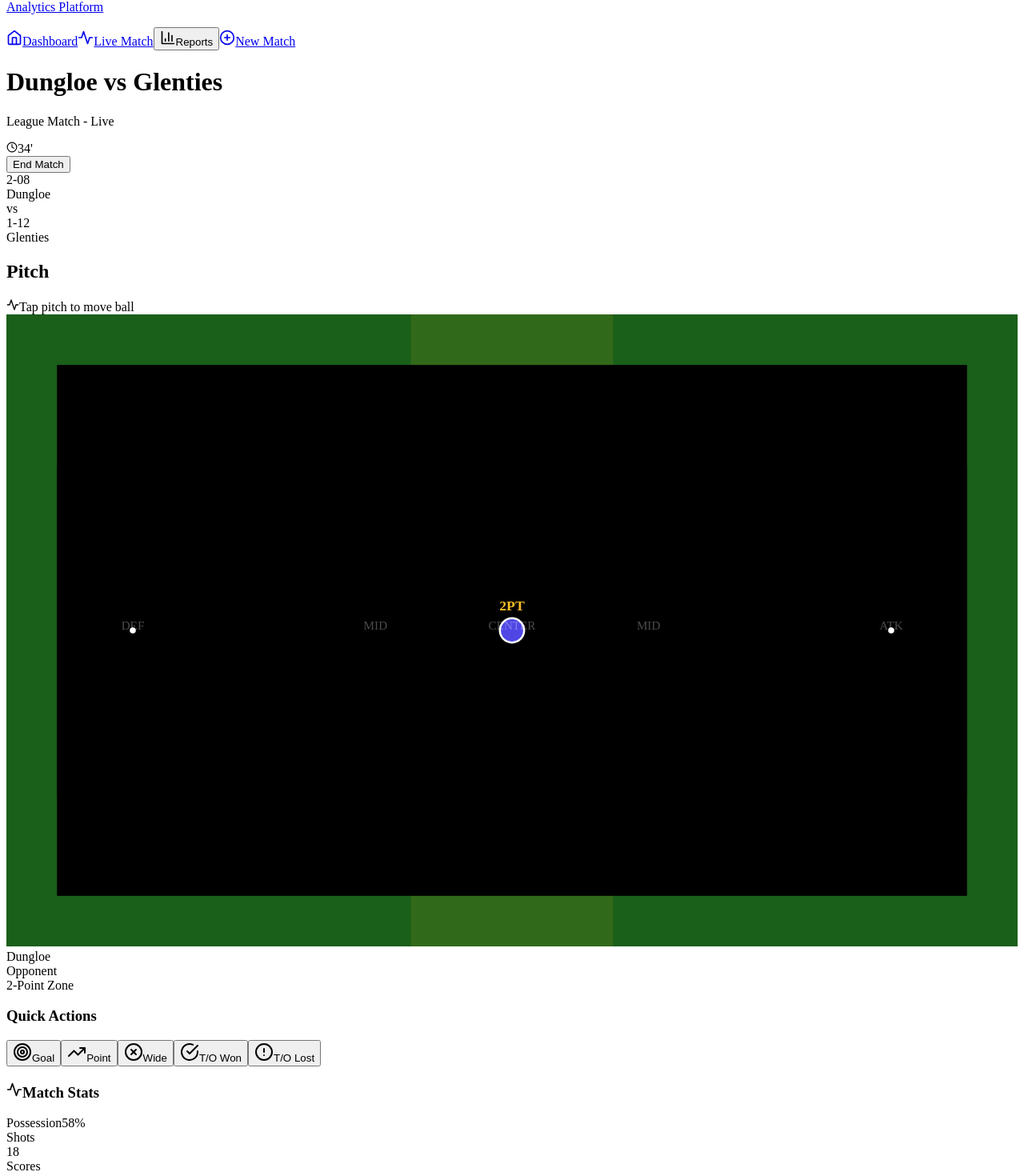
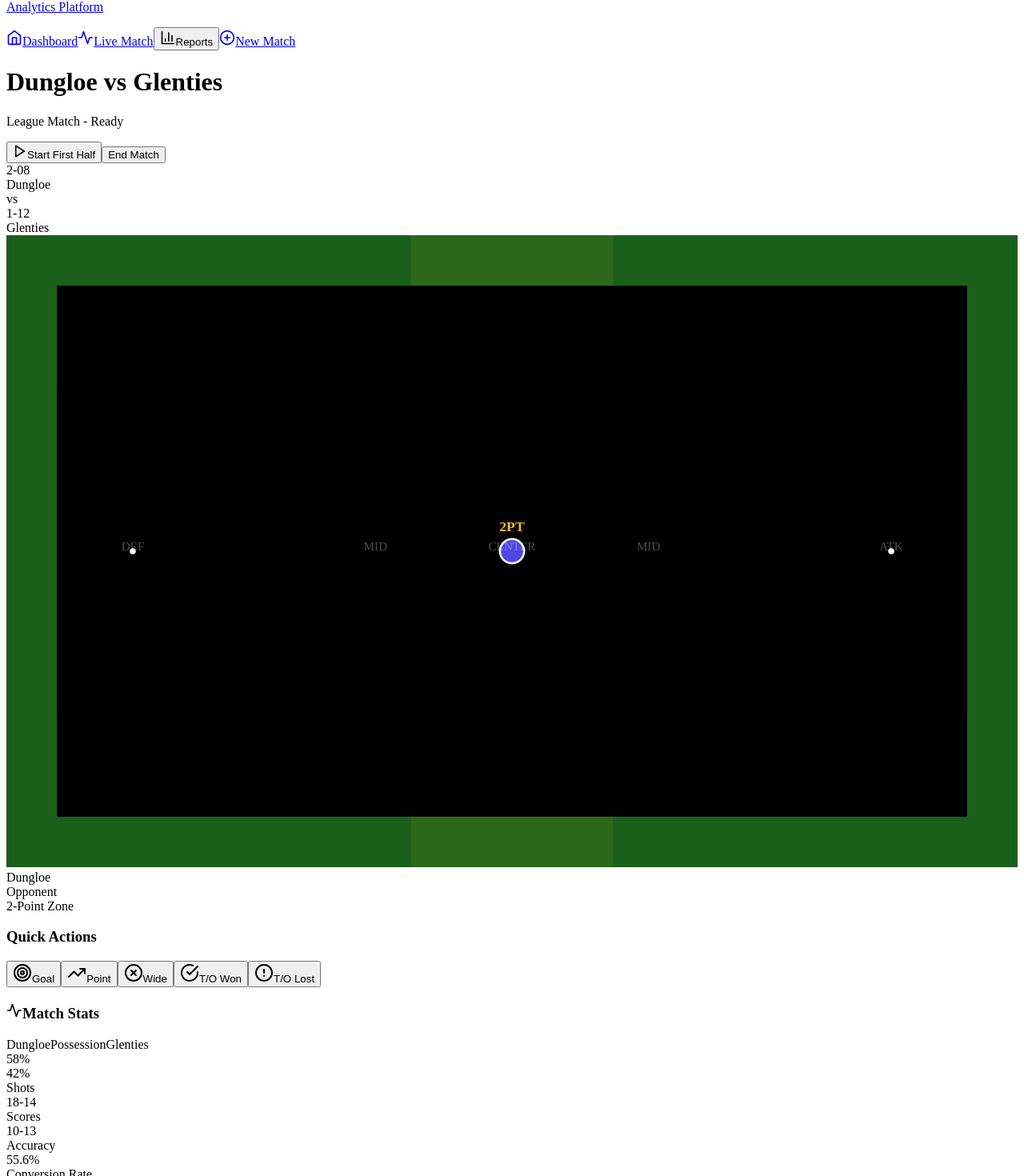
Before and after one commit to owenodgitpull/onestat-gaa-analytics, a React (Vite) app in the folder frontend/: page /match/new in a window 1280 px wide. Shown: the part 93-1563 px from the top of the page at 80% size. Built offline with nearby package versions, Linux system fonts and the light colour scheme; the HTML template or start-up script is replaced by a standard one.

Commit message:
feat: Improve UI - text readability, split stats, match flow, GAA pitch semi-circles

```diff
--- a/frontend/src/components/GAAPitch.tsx
+++ b/frontend/src/components/GAAPitch.tsx
@@ -61,14 +61,9 @@ export default function GAAPitch({
         {/* Pitch background */}
         <rect width="1000" height="625" fill="#1a5f1a" />
 
-        {/* 2-Point Zone Overlay (40m zones) */}
+        {/* 2-Point Zone Overlay (40m zones) - NO LABEL */}
         {showZones && (
-          <>
-            <rect x="400" y="0" width="200" height="625" fill="rgba(251, 191, 36, 0.1)" />
-            <text x="500" y="320" textAnchor="middle" fill="rgba(251, 191, 36, 0.5)" fontSize="24" fontWeight="bold">
-              2-POINT ZONE
-            </text>
-          </>
+          <rect x="400" y="0" width="200" height="625" fill="rgba(251, 191, 36, 0.08)" />
         )}
 
         {/* Outer boundary */}
@@ -103,14 +98,28 @@ export default function GAAPitch({
         <rect x="50" y="250" width="50" height="125" className="pitch-line" />
         <rect x="900" y="250" width="50" height="125" className="pitch-line" />
 
-        {/* D-zones (13m arcs) */}
+        {/* Semi-circles (20.5m - large arcs behind goals) */}
         <path
-          d="M 180 575 Q 180 490, 180 312.5 Q 180 235, 180 50"
+          d="M 180 175 A 130 130 0 0 0 180 450"
           className="pitch-line"
+          fill="none"
         />
         <path
-          d="M 820 50 Q 820 135, 820 312.5 Q 820 390, 820 575"
+          d="M 820 175 A 130 130 0 0 1 820 450"
           className="pitch-line"
+          fill="none"
+        />
+
+        {/* D-zones (13m arcs - smaller arcs inside semi-circles) */}
+        <path
+          d="M 180 240 A 80 80 0 0 0 180 385"
+          className="pitch-line"
+          fill="none"
+        />
+        <path
+          d="M 820 240 A 80 80 0 0 1 820 385"
+          className="pitch-line"
+          fill="none"
         />
 
         {/* Penalty spots */}
--- a/frontend/src/pages/MatchRecording.tsx
+++ b/frontend/src/pages/MatchRecording.tsx
@@ -11,8 +11,11 @@ import {
   User,
   Users,
   Clock,
-  Activity
+  Activity,
+  Play
 } from 'lucide-react'
+
+type MatchPhase = 'not_started' | 'first_half' | 'half_time' | 'second_half' | 'finished'
 
 export default function MatchRecording() {
   const { matchId } = useParams()
@@ -22,20 +25,22 @@ export default function MatchRecording() {
     y: 50,
     team: PossessionTeam.DUNGLOE
   })
+  const [matchPhase, setMatchPhase] = useState<MatchPhase>('not_started')
+  const [minute, setMinute] = useState(0)
 
   // Mock match data
   const match = {
     opponent: 'Glenties',
     score: { dungloe: { goals: 2, points: 8 }, opponent: { goals: 1, points: 12 } },
-    minute: 34,
-    status: 'in_progress'
+    minute: minute,
+    status: matchPhase
   }
 
   const stats = {
-    possession: 58,
-    shots: 18,
-    scores: 10,
-    wides: 5,
+    possession: { dungloe: 58, opponent: 42 },
+    shots: { dungloe: 18, opponent: 14 },
+    scores: { dungloe: 10, opponent: 13 },
+    wides: { dungloe: 5, opponent: 3 },
     accuracy: 55.6,
     conversionRate: 62.5,
     turnovers: { won: 9, lost: 6 },
@@ -48,6 +53,24 @@ export default function MatchRecording() {
     alert(`${eventType} - Player selection modal coming next!`)
   }
 
+  const startHalf = () => {
+    if (matchPhase === 'not_started') {
+      setMatchPhase('first_half')
+      // TODO: Start timer
+      alert('First half started! Timer will begin counting up to 30 minutes.')
+    } else if (matchPhase === 'half_time') {
+      setMatchPhase('second_half')
+      // TODO: Continue timer
+      alert('Second half started! Timer continues.')
+    }
+  }
+
+  const getPhaseButtonText = () => {
+    if (matchPhase === 'not_started') return 'Start First Half'
+    if (matchPhase === 'half_time') return 'Start Second Half'
+    return null
+  }
+
   return (
     <div className="min-h-screen pb-8">
       {/* Match Header */}
@@ -57,13 +80,21 @@ export default function MatchRecording() {
             <h1 className="text-3xl font-bold text-gradient">
               Dungloe vs {match.opponent}
             </h1>
-            <p className="text-white/60 mt-1">League Match - Live</p>
+            <p className="text-white/60 mt-1">League Match - {matchPhase === 'not_started' ? 'Ready' : 'Live'}</p>
           </div>
           <div className="flex items-center space-x-4">
-            <div className="badge badge-success flex items-center space-x-2">
-              <Clock size={14} />
-              <span>{match.minute}'</span>
-            </div>
+            {matchPhase !== 'not_started' && (
+              <div className="badge badge-success flex items-center space-x-2">
+                <Clock size={14} />
+                <span>{match.minute}'</span>
+              </div>
+            )}
+            {getPhaseButtonText() && (
+              <button className="btn-primary flex items-center space-x-2" onClick={startHalf}>
+                <Play size={18} />
+                <span>{getPhaseButtonText()}</span>
+              </button>
+            )}
             <button className="btn-danger" onClick={() => navigate('/')}>
               End Match
             </button>
@@ -92,13 +123,6 @@ export default function MatchRecording() {
         {/* Main Pitch Area */}
         <div className="lg:col-span-2 space-y-4">
           <div className="glass-card p-6">
-            <div className="flex items-center justify-between mb-4">
-              <h2 className="text-xl font-bold">Pitch</h2>
-              <div className="flex items-center space-x-2 text-sm text-white/60">
-                <Activity size={16} />
-                <span>Tap pitch to move ball</span>
-              </div>
-            </div>
             <GAAPitch
               ballPosition={ballPosition}
               onBallMove={setBallPosition}
@@ -156,50 +180,71 @@ export default function MatchRecording() {
         {/* Live Stats Sidebar */}
         <div className="space-y-4">
           <div className="glass-card p-6">
-            <h3 className="text-lg font-semibold mb-4 flex items-center space-x-2">
-              <Activity size={20} />
+            <h3 className="text-lg font-semibold mb-4 flex items-center space-x-2 text-white">
+              <Activity size={20} className="text-white" />
               <span>Match Stats</span>
             </h3>
 
-            {/* Possession */}
+            {/* Possession - Split Bar */}
             <div className="mb-6">
-              <div className="flex justify-between text-sm mb-2">
-                <span className="text-white/80">Possession</span>
-                <span className="text-gradient font-semibold">{stats.possession}%</span>
+              <div className="flex justify-between text-xs font-semibold mb-2 text-slate-900">
+                <span>Dungloe</span>
+                <span>Possession</span>
+                <span>{match.opponent}</span>
               </div>
-              <div className="h-3 bg-white/10 rounded-full overflow-hidden">
+              <div className="h-8 bg-white/10 rounded-lg overflow-hidden flex">
                 <div
-                  className="h-full bg-gradient-to-r from-indigo-600 to-purple-600 transition-all duration-500"
-                  style={{ width: `${stats.possession}%` }}
-                />
+                  className="bg-gradient-to-r from-indigo-600 to-purple-600 flex items-center justify-center text-white text-sm font-bold transition-all duration-500"
+                  style={{ width: `${stats.possession.dungloe}%` }}
+                >
+                  {stats.possession.dungloe}%
+                </div>
+                <div
+                  className="bg-red-600 flex items-center justify-center text-white text-sm font-bold transition-all duration-500"
+                  style={{ width: `${stats.possession.opponent}%` }}
+                >
+                  {stats.possession.opponent}%
+                </div>
               </div>
             </div>
 
             {/* Stats Grid */}
             <div className="space-y-3">
               <div className="stat-card bg-white/5 !p-4">
-                <div className="stat-label">Shots</div>
-                <div className="stat-value text-2xl">{stats.shots}</div>
+                <div className="text-slate-900 text-xs font-semibold mb-2">Shots</div>
+                <div className="flex justify-between text-lg font-bold">
+                  <span className="text-indigo-400">{stats.shots.dungloe}</span>
+                  <span className="text-white/40">-</span>
+                  <span className="text-red-400">{stats.shots.opponent}</span>
+                </div>
               </div>
 
               <div className="stat-card bg-white/5 !p-4">
-                <div className="stat-label">Scores</div>
-                <div className="stat-value text-2xl text-emerald-400">{stats.scores}</div>
+                <div className="text-slate-900 text-xs font-semibold mb-2">Scores</div>
+                <div className="flex justify-between text-lg font-bold">
+                  <span className="text-emerald-400">{stats.scores.dungloe}</span>
+                  <span className="text-white/40">-</span>
+                  <span className="text-red-400">{stats.scores.opponent}</span>
+                </div>
               </div>
 
               <div className="stat-card bg-white/5 !p-4">
-                <div className="stat-label">Accuracy</div>
-                <div className="stat-value text-2xl">{stats.accuracy}%</div>
+                <div className="text-slate-900 text-xs font-semibold mb-2">Accuracy</div>
+                <div className="stat-value text-2xl text-white">{stats.accuracy}%</div>
               </div>
 
               <div className="stat-card bg-white/5 !p-4">
-                <div className="stat-label">Conversion Rate</div>
+                <div className="text-slate-900 text-xs font-semibold mb-2">Conversion Rate</div>
                 <div className="stat-value text-2xl text-amber-400">{stats.conversionRate}%</div>
               </div>
 
               <div className="stat-card bg-white/5 !p-4">
-                <div className="stat-label">Wides</div>
-                <div className="stat-value text-2xl text-red-400">{stats.wides}</div>
+                <div className="text-slate-900 text-xs font-semibold mb-2">Wides</div>
+                <div className="flex justify-between text-lg font-bold">
+                  <span className="text-indigo-400">{stats.wides.dungloe}</span>
+                  <span className="text-white/40">-</span>
+                  <span className="text-red-400">{stats.wides.opponent}</span>
+                </div>
               </div>
 
               <div className="stat-card bg-white/5 !p-4">
```
Also changed, not shown: frontend/src/pages/AnalyticsDashboard.tsx (+23 -41 lines).
